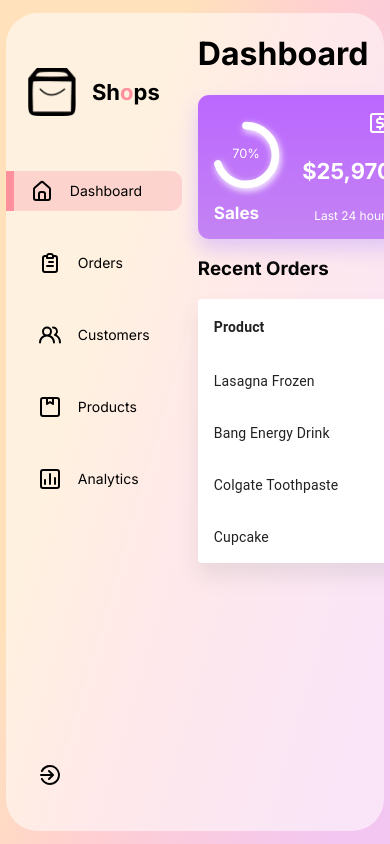
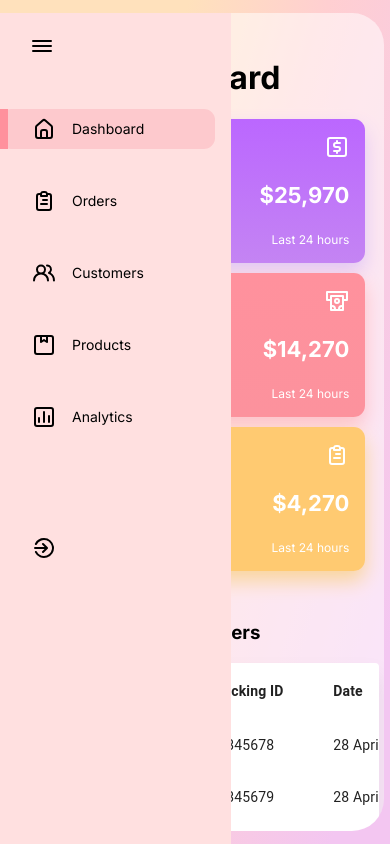
Before and after one commit to mrjiahoe/react-dashboard-tutorial, a React (Create React App) app: page / in a window 390 px wide. Built offline with nearby package versions, Linux system fonts and the light colour scheme.

Commit message:
mobile and tablet responsiveness

```diff
--- a/src/App.css
+++ b/src/App.css
@@ -35,3 +35,20 @@
 	grid-template-columns: 11rem auto 20rem;
 	gap: 1rem;
 }
+
+@media screen and (max-width: 1200px) {
+	.AppGlass {
+		grid-template-columns: 10% 50% auto;
+		overflow-y: scroll;
+	}
+}
+
+@media screen and (max-width: 768px) {
+	.AppGlass {
+		grid-template-columns: 1fr;
+	}
+
+	.AppGlass::-webkit-scrollbar {
+		display: none;
+	}
+}
--- a/src/components/Card/Card.css
+++ b/src/components/Card/Card.css
@@ -94,3 +94,21 @@
 .chartContainer {
 	width: 80%;
 }
+
+@media screen and (max-width: 1200px) {
+	.ExpandedCard {
+		top: 7rem;
+		height: 65vh;
+		width: 65%;
+		left: 8rem;
+	}
+}
+
+@media screen and (max-width: 768px) {
+	.ExpandedCard {
+		top: 8rem;
+		height: 50%;
+		left: 25px;
+		width: 80%;
+	}
+}
--- a/src/components/Cards/Cards.css
+++ b/src/components/Cards/Cards.css
@@ -6,3 +6,18 @@
 .parentContainer {
 	width: 100%;
 }
+
+@media screen and (max-width: 1200px) {
+	.Cards {
+		flex-direction: column;
+	}
+	.parentContainer {
+		height: 9rem;
+	}
+}
+
+@media screen and (max-width: 768px) {
+	.Cards {
+		width: 90%;
+	}
+}
--- a/src/components/MainDash/MainDash.css
+++ b/src/components/MainDash/MainDash.css
@@ -3,3 +3,16 @@
 	flex-direction: column;
 	/* justify-content: space-evenly; */
 }
+
+@media screen and (max-width: 1200px) {
+	.MainDash {
+		justify-content: flex-start;
+		margin-top: 1.5rem;
+	}
+}
+
+@media screen and (max-width: 768px) {
+	.MainDash {
+		align-items: center;
+	}
+}
--- a/src/components/RightSide/RightSide.css
+++ b/src/components/RightSide/RightSide.css
@@ -4,3 +4,22 @@
 	width: 95%;
 	/* justify-content: space-evenly; */
 }
+
+@media screen and (max-width: 1200px) {
+	.RightSide {
+		justify-content: flex-start;
+		margin-top: 2.8rem;
+	}
+}
+
+@media screen and (max-width: 768px) {
+	.RightSide {
+		width: 100%;
+		margin-top: 0;
+	}
+	.RightSide > div {
+		display: flex;
+		flex-direction: column;
+		align-items: center;
+	}
+}
--- a/src/components/Sidebar/Sidebar.css
+++ b/src/components/Sidebar/Sidebar.css
@@ -1,12 +1,14 @@
-.Sidebar {
+.sidebar {
 	display: flex;
 	flex-direction: column;
 	position: relative;
 	padding-top: 4rem;
 	transition: all 300ms ease;
 }
-
 /* logo */
+.bars {
+	display: none;
+}
 
 .logo {
 	display: flex;
@@ -18,25 +20,22 @@
 	justify-content: center;
 	height: 4%;
 }
+.logo > span > span {
+	color: var(--pink);
+}
 
 .logo > img {
 	width: 3rem;
 	height: 3rem;
 }
 
-.logo > span > span {
-	color: var(--pink);
-}
-
 /* menu */
-
 .menu {
 	margin-top: 4rem;
 	display: flex;
 	flex-direction: column;
 	gap: 2rem;
 }
-
 .menuItem {
 	display: flex;
 	align-items: center;
@@ -45,25 +44,12 @@
 	margin-left: 2rem;
 	position: relative;
 	transition: all 300ms ease;
+	border-radius: 0.7rem;
 	font-size: 14px;
-	border-radius: 0.7rem;
 }
 
 .menuItem:hover {
 	cursor: pointer;
-}
-
-.active {
-	background: var(--activeItem);
-	margin-left: 0;
-}
-
-.active::before {
-	content: "";
-	width: 8px;
-	height: 100%;
-	background: var(--pink);
-	margin-right: calc(1rem-8px);
 }
 
 .menu .menuItem:last-child {
@@ -71,3 +57,66 @@
 	bottom: 2.3rem;
 	width: 100%;
 }
+
+.active {
+	background: var(--activeItem);
+	margin-left: 0;
+}
+.active::before {
+	content: "";
+	width: 8px;
+	height: 100%;
+	background: var(--pink);
+	margin-right: calc(1rem - 8px);
+}
+
+/* Tablets */
+@media screen and (max-width: 1200px) {
+	.menuItem > span {
+		display: none;
+	}
+	.logo {
+		display: none;
+	}
+}
+
+@media screen and (max-width: 768px) {
+	.sidebar {
+		position: fixed;
+		z-index: 9;
+		background: #ffe0e0;
+		width: 55%;
+		padding-right: 1rem;
+		height: 100%;
+	}
+	.logo {
+		display: none;
+	}
+	.logo > img {
+		display: none;
+	}
+	.logo > span {
+		display: none;
+	}
+	.menu {
+		margin-top: 2rem;
+	}
+	.menuItem > span {
+		display: block;
+	}
+	.menu .menuItem:last-child {
+		position: relative;
+		margin-top: 6rem;
+	}
+	.bars {
+		display: flex;
+		position: fixed;
+		top: 1.5rem;
+		padding: 10px;
+		border-radius: 10px;
+		z-index: 999;
+	}
+	.close {
+		left: -60%;
+	}
+}
--- a/src/components/Sidebar/Sidebar.jsx
+++ b/src/components/Sidebar/Sidebar.jsx
@@ -1,15 +1,41 @@
 import React, { useState } from "react";
 import "./Sidebar.css";
 import Logo from "../../imgs/logo.png";
-
+import { UilSignOutAlt } from "@iconscout/react-unicons";
 import { SidebarData } from "../../Data/Data";
-import { UilSignOutAlt } from "@iconscout/react-unicons";
+import { UilBars } from "@iconscout/react-unicons";
+import { motion } from "framer-motion";
 
 const Sidebar = () => {
 	const [selected, setSelected] = useState(0);
 
+	const [expanded, setExpanded] = useState(true);
+
+	const sidebarVariants = {
+		true: {
+			left: "0",
+		},
+		false: {
+			left: "-60%",
+		},
+	};
+	console.log(window.innerWidth);
 	return (
-		<div className="Sidebar">
+		<>
+			<div
+				className="bars"
+				style={
+					expanded ? { left: "5%" } : { left: "5%", background: "#ffe0e0" }
+				}
+				onClick={() => setExpanded(!expanded)}
+			>
+				<UilBars />
+			</div>
+			<motion.div
+				className="sidebar"
+				variants={sidebarVariants}
+				animate={window.innerWidth <= 768 ? `${expanded}` : ""}
+			>
 				{/* logo */}
 				<div className="logo">
 					<img src={Logo} alt="logo" />
@@ -18,7 +44,6 @@ const Sidebar = () => {
 					</span>
 				</div>
 
-			{/* menu */}
 				<div className="menu">
 					{SidebarData.map((item, index) => {
 						return (
@@ -32,12 +57,13 @@ const Sidebar = () => {
 							</div>
 						);
 					})}
-
+					{/* signoutIcon */}
 					<div className="menuItem">
 						<UilSignOutAlt />
 					</div>
 				</div>
-		</div>
+			</motion.div>
+		</>
 	);
 };
 
--- a/src/components/Table/Table.css
+++ b/src/components/Table/Table.css
@@ -23,3 +23,20 @@ th {
 .Details {
 	color: #00b5ff !important;
 }
+
+@media screen and (max-width: 1200px) {
+	.Table {
+		width: 170%;
+		margin-top: 2rem;
+	}
+}
+
+@media screen and (max-width: 768px) {
+	.Table {
+		position: relative;
+		display: flex;
+		flex-direction: column;
+		align-items: center;
+		width: 23rem;
+	}
+}
```
Lines whose indentation alone changed are shown as unchanged.
